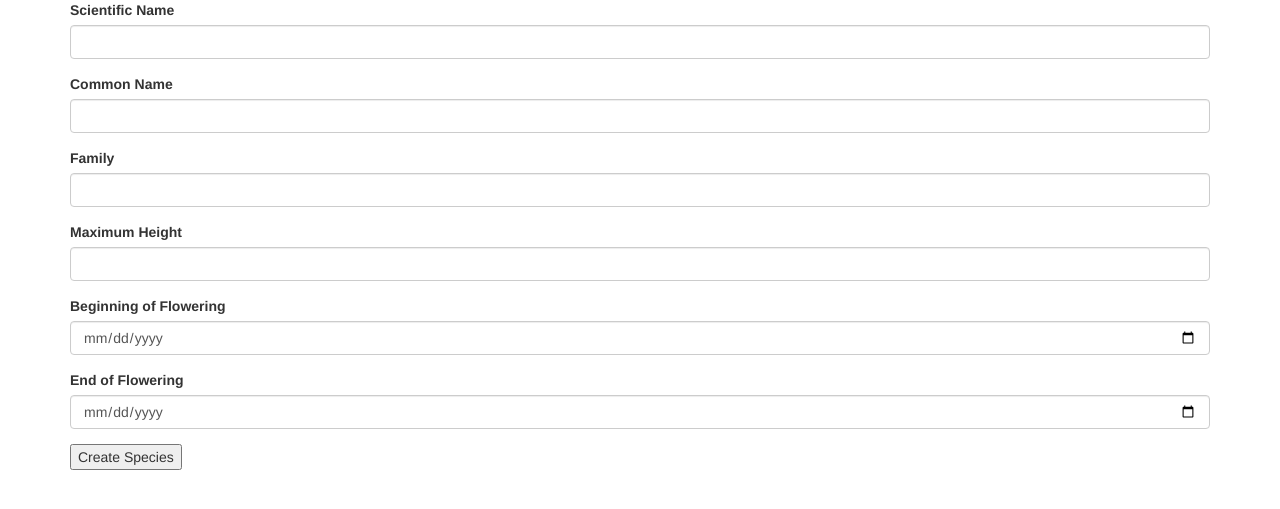
After one commit to shirjeelafzal/WebMap_Flask, a Flask app: page /species in a window 1280 px wide. The commit adds this page. Shown: the top 509 px of the page. Run offline with Flask 3, Linux system fonts and the light colour scheme; some libraries are stand-ins or nearby versions.

Commit message:
added_two_table

```diff
--- a/app.py
+++ b/app.py
@@ -1,53 +1,200 @@
-from flask import Flask, render_template
+import os
+from flask_wtf import FlaskForm
+from wtforms import StringField, PasswordField, SubmitField,EmailField
+from wtforms.validators import DataRequired
 from flask_sqlalchemy import SQLAlchemy
+from geoalchemy2.types import Geometry
+from flask_migrate import Migrate
+from sqlalchemy import ForeignKey
+from sqlalchemy.orm import relationship
+from flask import Flask, render_template, request, redirect, url_for
 from datetime import datetime
-from geoalchemy2 import types
-from flask_migrate import Migrate
+from geoalchemy2 import WKTElement
+from flask_bootstrap import Bootstrap
+from wtforms import StringField, IntegerField, DateTimeField,DateField
+from wtforms.validators import DataRequired, Length, Optional
+from sqlalchemy.exc import SQLAlchemyError
 app = Flask(__name__)
 app.config['SQLALCHEMY_DATABASE_URI'] = 'postgresql://postgres:tsatsatsa9@localhost:5432/actualdatabase'
 app.config['SQLALCHEMY_TRACK_MODIFICATIONS'] = False
-
+app.config['SECRET_KEY'] = os.urandom(24)
 db = SQLAlchemy(app)
 migrate = Migrate(app, db)
-class species_table(db.Model):
+Bootstrap(app)
+
+
+
+class species_model(db.Model):
     id = db.Column(db.Integer, primary_key=True)
-    scientific_name = db.Column(db.String(100), unique=True, nullable=False)
-    common_name = db.Column(db.String(100), unique=True, nullable=False)
-    family = db.Column(db.String(80), unique=True, nullable=False)
+    scientific_name = db.Column(db.String(100), nullable=False)
+    common_name = db.Column(db.String(100), nullable=False)
+    family = db.Column(db.String(80),  nullable=False)
     maximum_height = db.Column(db.Integer)
-    beginning_of_flowering=db.Column(db.DateTime)
-    end_of_flowering=db.Column(db.DateTime)
+    beginning_of_flowering=db.Column(db.Date)
+    end_of_flowering=db.Column(db.Date)
+    trees = relationship('trees_model', back_populates='species')
+    def __repr__(self) -> str:
+        return f'{self.id} - {self.common_name}'
 
-    def __repr__(self) -> str:
-        return f'{self.id} - {self.username} {self.common_name}'
-
-class trees_table(db.Model):
+class trees_model(db.Model):
     id = db.Column(db.Integer, primary_key=True)
-    location = db.Column(types.Geometry(geometry_type='POINT', srid=4326))
-    planting_date = db.Column(db.DateTime)
+    location = db.Column(Geometry(geometry_type='POINT', srid=4326))
+    planting_date = db.Column(db.Date)
     state_of_conservation = db.Column(db.String(80), unique=True, nullable=False)
     height=db.Column(db.Integer)
     diameter=db.Column(db.Integer)
-    last_pruning=db.Column(db.DateTime)
+    last_pruning=db.Column(db.Date)
+    gardener_id = db.Column(db.Integer, ForeignKey('gardeners_model.id'))
+    species_id = db.Column(db.Integer, ForeignKey('species_model.id'))
 
-    def __repr__(self) -> str:
-        return f'{self.id} - {self.username}'
+    gardener = relationship('gardeners_model', back_populates='trees')
+    species = relationship('species_model', back_populates='trees')
+    def __repr__(self):
+        return f'{self.id} - {self.state_of_conservation}'
 
 
 
-class gardeners_table(db.Model):
+class gardeners_model(db.Model):
     id = db.Column(db.Integer, primary_key=True)
-    name = db.Column(db.String(80), unique=True, nullable=False)
-    surname = db.Column(db.String(80), unique=True, nullable=False)
-    email = db.Column(db.String(80), unique=True, nullable=False)
+    name = db.Column(db.String(80), nullable=False)
+    surname = db.Column(db.String(80), nullable=False)
+    email = db.Column(db.String(80),  nullable=False)
+    trees = relationship('trees_model', back_populates='gardener')
+    def __repr__(self):
+        return f'{self.id} - {self.name}'
+#################forms####################
+class SpeciesForm(FlaskForm):
+    class Meta:
+        model = species_model
 
-    def __repr__(self) -> str:
-        return f'{self.id} - {self.username}'
+    scientific_name = StringField('Scientific Name', validators=[DataRequired(), Length(max=100)])
+    common_name = StringField('Common Name', validators=[DataRequired(), Length(max=100)])
+    family = StringField('Family', validators=[DataRequired(), Length(max=80)])
+    maximum_height = IntegerField('Maximum Height', validators=[DataRequired()])
+    beginning_of_flowering = DateField('Beginning of Flowering', validators=[DataRequired()])
+    end_of_flowering = DateField('End of Flowering', validators=[DataRequired()])
 
-
+class GardenersForm(FlaskForm):
+    class Meta:
+        model=gardeners_model
+    name = StringField('name', validators=[DataRequired(), Length(max=100)])
+    surname = StringField('surname', validators=[DataRequired(), Length(max=100)])
+    email = EmailField('email', validators=[DataRequired(), Length(max=100)])
+#################################adding routes######################
 @app.route('/')
 def hello_world():
     return render_template('index.html')
+@app.route('/species', methods=['GET', 'POST'])
+def create_species():
+    form = SpeciesForm()
+    try:
+        if form.validate_on_submit():
+            # Create a new species instance and add it to the database
+            model_data = {
+                'scientific_name': form.scientific_name.data,
+                'common_name': form.common_name.data,
+                'family': form.family.data,
+                'maximum_height': form.maximum_height.data,
+                'beginning_of_flowering': form.beginning_of_flowering.data,
+                'end_of_flowering': form.end_of_flowering.data,
+            }
+            new_species = species_model(**model_data)
+            db.session.add(new_species)
+            db.session.commit()
+            return 'Species created successfully!'
+    except SQLAlchemyError as e:
+        db.session.rollback()  # Roll back the changes made in the current session
+        print(f"Error: {e}")
+        return 'Error creating species. Please try again.'
+    return render_template('species.html', form=form)
+
+@app.route('/gardeners', methods=['GET', 'POST'])
+def create_gardeners():
+    form = GardenersForm()
+    try:
+        if form.validate_on_submit():
+            model_data = {
+                'name': form.name.data,
+                'surname': form.surname.data,
+                'email': form.email.data,
+            }
+            new_species = gardeners_model(**model_data)
+            db.session.add(new_species)
+            db.session.commit()
+            return 'Gardeners created successfully!'
+    except SQLAlchemyError as e:
+        db.session.rollback()  # Roll back the changes made in the current session
+        print(f"Error: {e}")
+        return 'Error creating gardener. Please try again.'
+    return render_template('gardeners.html', form=form)
+
+
+
+
+
+
+
+
+
+
+
+
+
+
+
+
+
+
+
+
+
+
+
+
+
+
+
+
+
+
+
+@app.route('/add_tree', methods=['POST'])
+def add_tree():
+    if request.method == 'POST':
+        location_x = float(request.form['location_x'])
+        location_y = float(request.form['location_y'])
+        planting_date = datetime.strptime(request.form['planting_date'], '%Y-%m-%d')
+        state_of_conservation = request.form['state_of_conservation']
+        height = int(request.form['height'])
+        diameter = int(request.form['diameter'])
+        last_pruning = datetime.strptime(request.form['last_pruning'], '%Y-%m-%d')
+
+        # Create a WKT(well known text) point from the coordinates
+        location = WKTElement(f'POINT({location_x} {location_y})', srid=4326)
+
+        new_tree = trees_model(
+            location=location,
+            planting_date=planting_date,
+            state_of_conservation=state_of_conservation,
+            height=height,
+            diameter=diameter,
+            last_pruning=last_pruning
+        )
+
+        db.session.add(new_tree)
+        db.session.commit()
+
+        return redirect(url_for('some_success_page'))  # Redirect to a success page or another route
+    else:
+        return render_template('add_tree_form.html')  # Render a form to add trees
+
+
+
+
+
+
+
+
 
 if __name__ == "__main__":
     with app.app_context():
--- /dev/null
+++ b/templates/species.html
@@ -0,0 +1,33 @@
+{% extends 'bootstrap/base.html' %}
+{% import 'bootstrap/wtf.html' as wtf %}
+
+{% block title %}
+  <title>Species Forms</title>
+{% endblock %}
+
+{% block content %}
+  <div class="container">
+    <form action="/species" method="post">
+      {{ form.csrf_token }}
+      <div class="mb-3">
+        {{ wtf.form_field(form.scientific_name)}}
+      </div>
+      <div class="mb-3">
+        {{ wtf.form_field(form.common_name)}}
+      </div>
+      <div class="mb-3">
+        {{ wtf.form_field(form.family)}}
+      </div>
+      <div class="mb-3">
+        {{ wtf.form_field(form.maximum_height)}}
+      </div>
+      <div class="mb-3">
+        {{ wtf.form_field(form.beginning_of_flowering, format='%Y-%m-%d')}}
+      </div>
+      <div class="mb-3">
+        {{ wtf.form_field(form.end_of_flowering, format='%Y-%m-%d') }}
+      </div>
+      <input type="submit" value="Create Species" />
+    </form>
+  </div>
+{% endblock %}
```
Also changed, not shown: forms/login_form.py (added, +8 -0 lines), migrations/versions/78cb91971010_fixing_trees_table_location_column_type.py (renamed from migrations/versions/28e39571a2e5_initial_migration.py, +18 -8 lines), migrations/versions/b01a8bcaaed7_adding_foreign_keys_to_trees_table.py (added, +48 -0 lines), migrations/versions/f3116baada1a_datetime_changed.py (added, +36 -0 lines), templates/base.html (added, +20 -0 lines), templates/gardeners.html (added, +26 -0 lines), templates/index.html (+18 -11 lines), __init__.py (added), forms/__init__.py (added).
